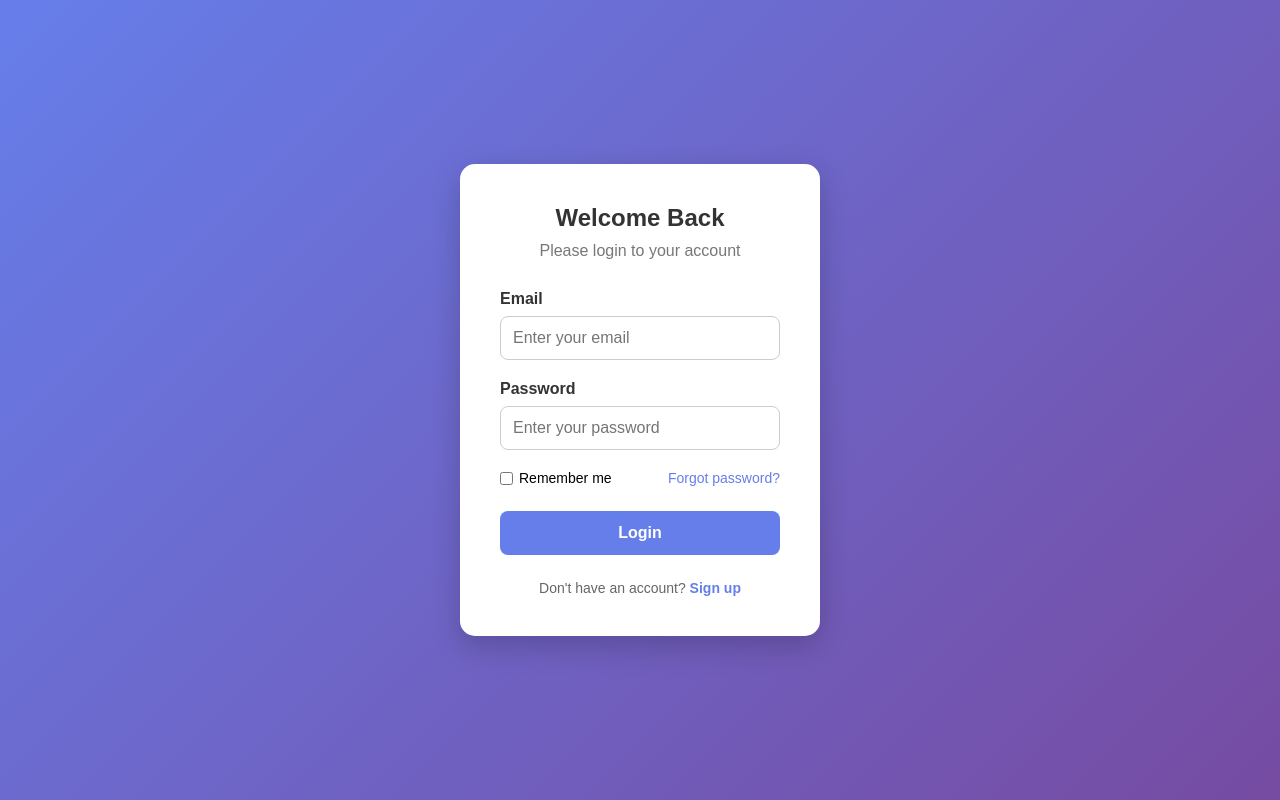
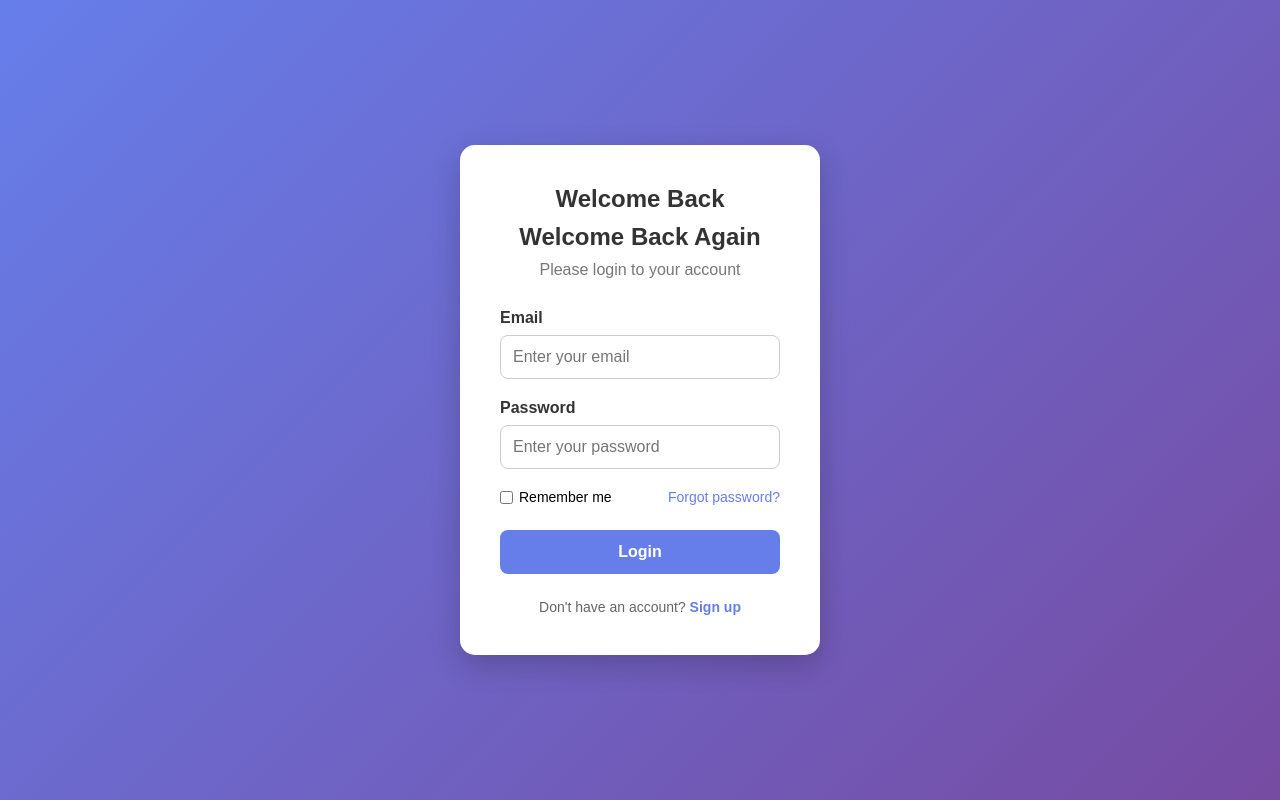
Before and after one commit to sudhitreddy/Student, a plain HTML site: page index.html in a window 1280 px wide. Drawn offline with Linux system fonts and the light colour scheme.

Commit message:
login page edit

```diff
--- a/index.html
+++ b/index.html
@@ -144,6 +144,7 @@
     <div class="login-box">
 
       <h2>Welcome Back</h2>
+      <h2>Welcome Back Again</h2>
       <p class="subtitle">Please login to your account</p>
 
       <form action="#" method="post">
```
